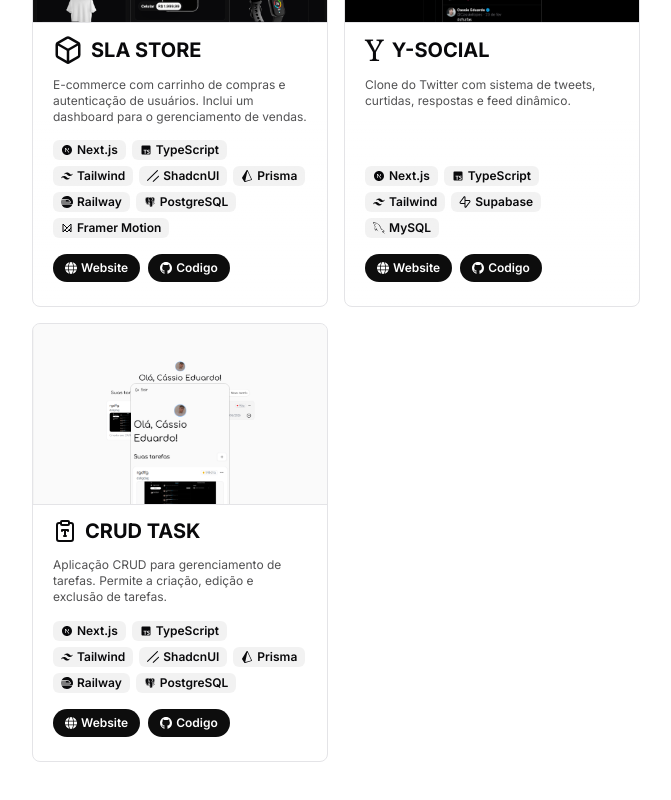
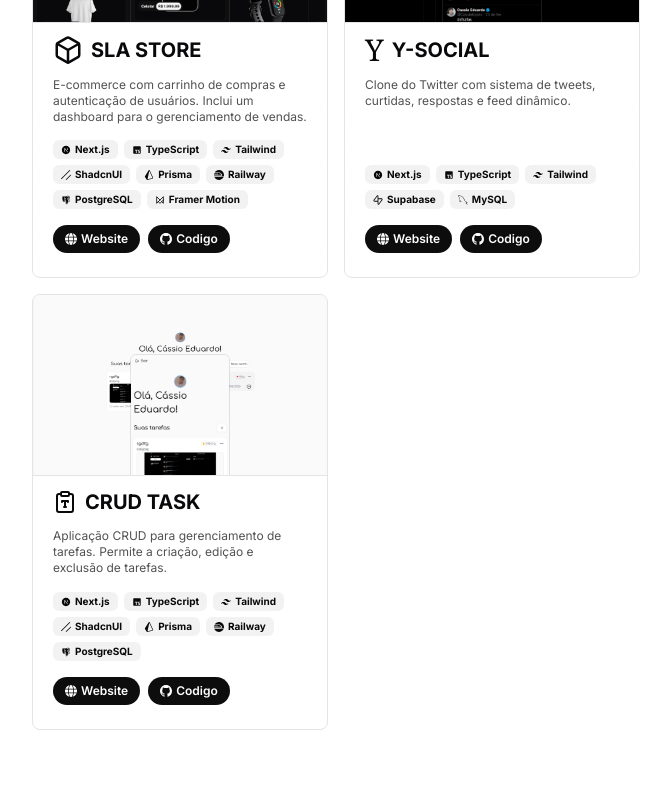
Before and after one commit to Cassiollopes/portfolio, a Next.js app: page / in a window 1280 px wide. Shown: the part 885-1685 px from the top of the page, without its empty margins (304-975 px from the left). Built offline with nearby package versions, Linux system fonts and the light colour scheme.

Commit message:
modified:   src/components/project-card.tsx

```diff
--- a/src/components/project-card.tsx
+++ b/src/components/project-card.tsx
@@ -80,7 +80,7 @@
           {technologies.map((tech, i) => (
             <div
               key={i}
-              className="p-0.5 px-2 dark:bg-white/5 bg-black/5 rounded-md text-xs flex gap-1 items-center font-semibold text-[10px]"
+              className="p-0.5 px-2 dark:bg-white/5 bg-black/5 rounded-md flex gap-1 items-center font-bold text-[10px]"
             >
               {tech.icon}
               {tech.label}
```
